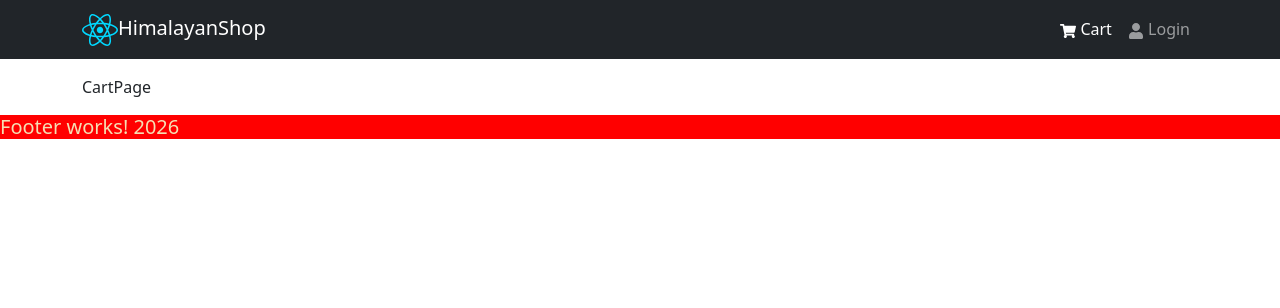
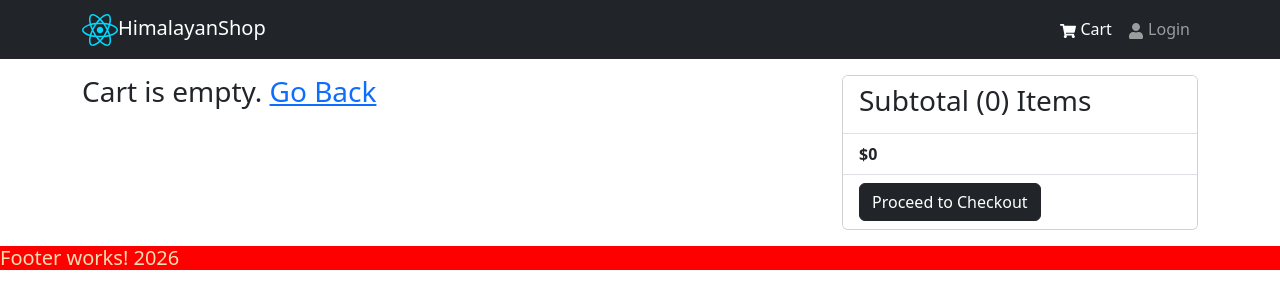
Before and after one commit to shakyasushan0/HimShop, a React app in the folder frontend/: page /cart in a window 1280 px wide. Shown: the top 308 px of the page. Built offline with nearby package versions, Linux system fonts and the light colour scheme; the HTML template or start-up script is replaced by a standard one.

Commit message:
Added cart page

```diff
--- a/frontend/src/components/Header.jsx
+++ b/frontend/src/components/Header.jsx
@@ -1,4 +1,4 @@
-import { Navbar, Nav, Container, NavDropdown } from "react-bootstrap";
+import { Navbar, Nav, Container, NavDropdown, Badge } from "react-bootstrap";
 import { FaShoppingCart, FaUser } from "react-icons/fa";
 import { useSelector, useDispatch } from "react-redux";
 import { NavLink, useNavigate } from "react-router";
@@ -7,6 +7,7 @@ import { removeCredentials } from "../slices/authSlice";
 import axios from 'axios'
 
 function Header() {
+  const {cartItems} = useSelector(state => state.cart)
   const {userInfo} = useSelector(state => state.auth)
   const dispatch = useDispatch();
   const navigate = useNavigate();
@@ -33,7 +34,7 @@ function Header() {
           <Navbar.Collapse id="navbar">
             <Nav className="ms-auto">
               <Nav.Link as={NavLink} to="/cart">
-                <FaShoppingCart /> Cart
+                <FaShoppingCart /> Cart {" "} {cartItems.length > 0 && <Badge bg="success" pill>{cartItems.reduce((acc,item) => acc + Number(item.qty),0)}</Badge>}
               </Nav.Link>
               {
                 userInfo ? (<>
--- a/frontend/src/pages/CartPage.jsx
+++ b/frontend/src/pages/CartPage.jsx
@@ -1,7 +1,95 @@
 import React from "react";
+import {
+  Row,
+  Col,
+  ListGroup,
+  Button,
+  Form,
+  Image,
+  Card,
+} from "react-bootstrap";
+import { useSelector, useDispatch } from "react-redux";
+import { addToCart, removeFromCart } from "../slices/cartSlice";
+import { Link } from "react-router";
+import { FaTrash } from "react-icons/fa";
 
 function CartPage() {
-  return <div>CartPage</div>;
+  const { cartItems, totalPrice } = useSelector((state) => state.cart);
+  const dispatch = useDispatch();
+  const handleQtyUpdate = (e, item) => {
+    dispatch(addToCart({ ...item, qty: Number(e.target.value) }));
+  };
+
+  return (
+    <Row>
+      <Col md={8}>
+        {cartItems.length == 0 ? (
+          <h3>
+            Cart is empty. <Link to="/">Go Back</Link>
+          </h3>
+        ) : (
+          <>
+            <h2>Cart Items</h2>
+            <ListGroup variant="flush">
+              {cartItems.map((item) => (
+                <ListGroup.Item key={item._id}>
+                  <Row>
+                    <Col md={2}>
+                      <Image src={item.image} alt={item.name} fluid rounded />
+                    </Col>
+                    <Col md={4}>
+                      <Link to={`/product/${item._id}`}>{item.name}</Link>
+                    </Col>
+                    <Col md={2}>${item.price}</Col>
+                    <Col md={2}>
+                      <Form.Control
+                        as="select"
+                        value={item.qty}
+                        onChange={(e) => {
+                          handleQtyUpdate(e, item);
+                        }}
+                      >
+                        {[...Array(item.countInStock).keys()].map((x) => (
+                          <option key={x + 1}>{x + 1}</option>
+                        ))}
+                      </Form.Control>
+                    </Col>
+                    <Col md={2}>
+                      <Button
+                        variant="danger"
+                        onClick={() => dispatch(removeFromCart(item._id))}
+                      >
+                        <FaTrash />
+                      </Button>
+                    </Col>
+                  </Row>
+                </ListGroup.Item>
+              ))}
+            </ListGroup>
+          </>
+        )}
+      </Col>
+      <Col md={4}>
+        <Card>
+          <ListGroup variant="flush">
+            <ListGroup.Item>
+              <h3>
+                Subtotal ({cartItems.reduce((acc, x) => acc + x.qty, 0)}) Items
+              </h3>
+            </ListGroup.Item>
+            <ListGroup.Item>
+              <strong>${totalPrice}</strong>
+            </ListGroup.Item>
+            <ListGroup.Item>
+              <Link className="btn btn-dark" to="/login?redirect=/shipping">
+                Proceed to Checkout
+              </Link>
+            </ListGroup.Item>
+          </ListGroup>
+        </Card>
+      </Col>
+    </Row>
+  );
 }
 
 export default CartPage;
--- a/frontend/src/pages/ProductDetailPage.jsx
+++ b/frontend/src/pages/ProductDetailPage.jsx
@@ -1,10 +1,14 @@
 import { useState, useEffect } from "react";
 import { Link, useParams } from "react-router";
 import { Row, Col, Image, ListGroup, Button, Form } from "react-bootstrap";
+import { useDispatch } from "react-redux";
 import Rating from "../components/Ratings";
+import { addToCart } from "../slices/cartSlice";
 
 function ProductDetailPage() {
+  const [qty, setQty] = useState(1);
   const { id } = useParams();
+  const dispatch = useDispatch();
   const [product, setProduct] = useState({});
 
   const fetchProductById = async () => {
@@ -66,7 +70,7 @@ function ProductDetailPage() {
                 <Row>
                   <Col>Qty:</Col>
                   <Col>
-                    <Form.Select>
+                    <Form.Select onChange={(e) => setQty(e.target.value)}>
                       {[...Array(product.countInStock).keys()].map((x) => (
                         <option key={x + 1}>{x + 1}</option>
                       ))}
@@ -76,7 +80,12 @@ function ProductDetailPage() {
               </ListGroup.Item>
             )}
             <ListGroup.Item>
-              <Button variant="dark">Add to Cart</Button>
+              <Button
+                variant="dark"
+                onClick={() => dispatch(addToCart({ ...product, qty }))}
+              >
+                Add to Cart
+              </Button>
             </ListGroup.Item>
           </ListGroup>
         </Col>
--- a/frontend/src/slices/cartSlice.js
+++ b/frontend/src/slices/cartSlice.js
@@ -12,14 +12,32 @@ const cartSlice = createSlice({
   reducers: {
     addToCart: (state, action) => {
       const item = action.payload;
-      state.cartItems.push(item);
+      const itemId = item._id;
+      const itemFound = state.cartItems.find((i) => i._id == itemId);
+      if (itemFound) {
+        itemFound.qty = item.qty;
+      } else {
+        state.cartItems.push(item);
+      }
+
+      state.itemPrice = Number(
+        state.cartItems.reduce((acc, x) => acc + x.qty * x.price, 0).toFixed(2),
+      );
+      state.shippingCharge = state.itemPrice >= 100 ? 0 : 10;
+      state.taxPrice = Number((0.1 * state.itemPrice).toFixed(2));
+      state.totalPrice =
+        state.itemPrice + state.shippingCharge + state.taxPrice;
     },
     clearCart: (state, action) => {
       state.cartItems = [];
     },
-    removeItem: (state, action) => {},
+    removeFromCart: (state, action) => {
+      const id = action.payload;
+      state.cartItems = state.cartItems.filter((item) => item._id != id);
+      updateCart(state);
+    },
   },
 });
 
-export const { addToCart, clearCart, removeItem } = cartSlice.actions;
+export const { addToCart, clearCart, removeFromCart } = cartSlice.actions;
 export default cartSlice.reducer;
```
